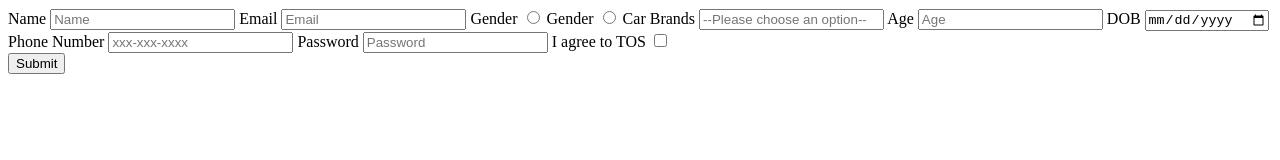
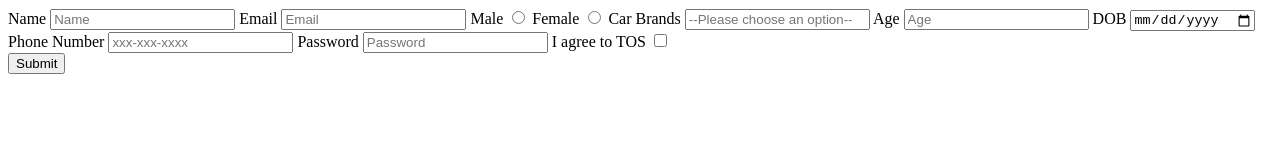
Before and after one commit to acciojob/signup-form-car-Harshal39, a website: page main.html in a window 1280 px wide. Drawn offline with Linux system fonts and the light colour scheme.

Commit message:
created a submission

```diff
--- a/main.html
+++ b/main.html
@@ -13,12 +13,12 @@
 		<input id = "name" type = "text" placeholder = "Name" required>
 		<label for = "email">Email</label>
 		<input id = "email" type = "email" placeholder = "Email" required>
-		<label for = "gender_m">Gender</label>
+		<label for = "gender_m">Male</label>
 		<input id = "gender_m" type = "radio" name = "gender" placeholder = "-" required>
-		<label for = "gender_f">Gender</label>
+		<label for = "gender_f">Female</label>
 		<input id = "gender_f" type = "radio" name = "gender" placeholder = "-" required>
 		<label for = "cars">Car Brands</label>
-		<input id = "cars" type = "select" placeholder = "--Please choose an option--" required>
+		<input id = "cars" type = "Select" placeholder = "--Please choose an option--" required>
 		<label for = "age">Age</label>
 		<input id = "age" type = "number" placeholder = "Age" required>
 		<label for = "dob">DOB</label>
```
